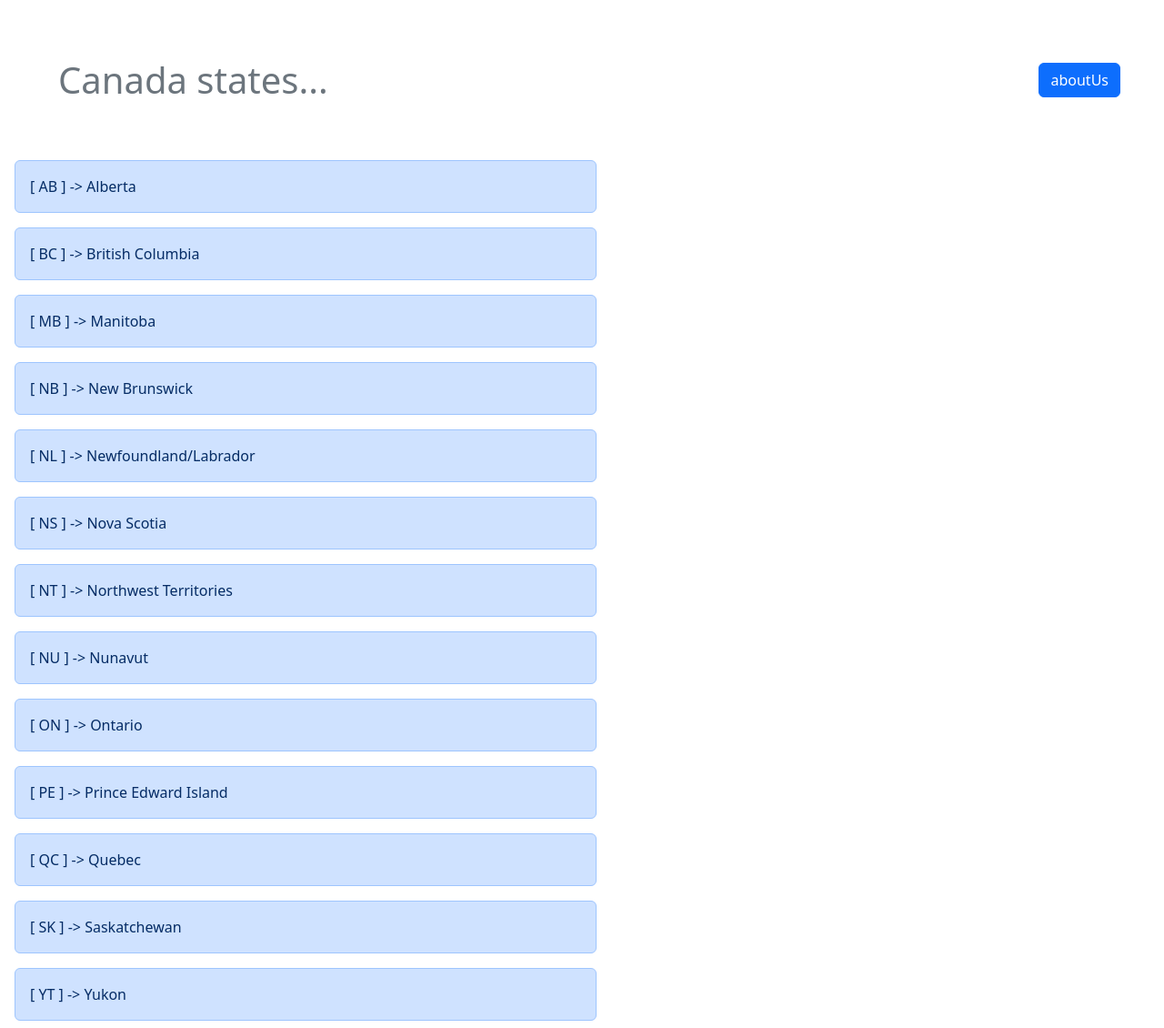
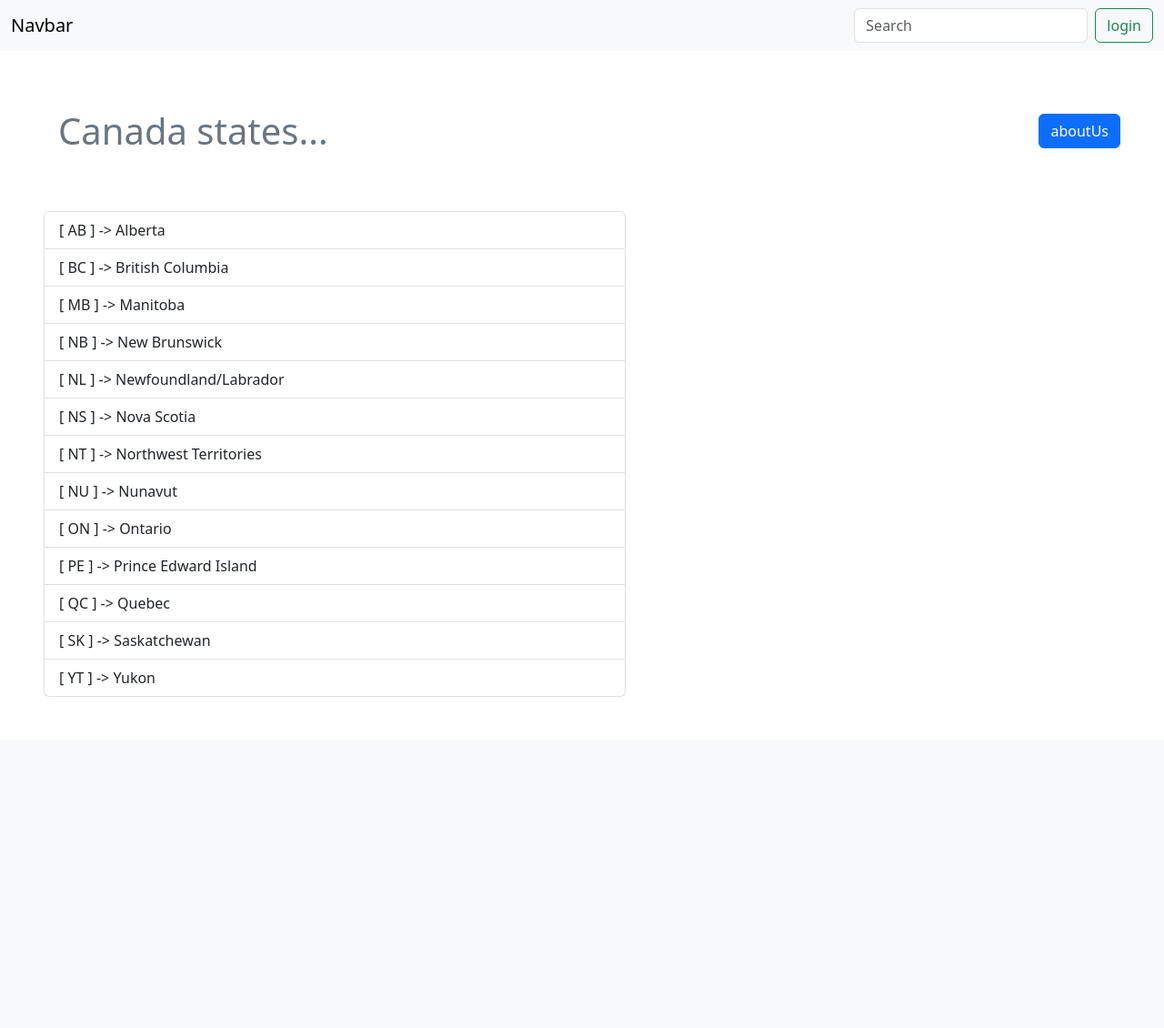
Before and after one commit to abdallaMnsour/php_tasks, a PHP site: page / in a window 1280 px wide. Shown: the whole page at 91% size. After the commit the page ends 766 px from the top, so only its background shows below. Run offline with PHP 8.4, Linux system fonts and the light colour scheme.

Commit message:
make update index.php and header.php

```diff
--- a/4 task/index.php
+++ b/4 task/index.php
@@ -2,15 +2,17 @@
 include 'layout/header.php';
 require_once 'userData/data.php';
 ?>
+
 <div class="d-flex justify-content-between align-items-center m-5">
   <h1 class="text-secondary m-3">Canada states...</h1>
   <a href="aboutus.php" class="btn btn-primary">aboutUs</a>
 </div>
-<?php foreach ($stateList['CA'] as $key => $value) : ?>
 
-  <p class="alert alert-primary w-50 m-3 mb-2"><?= '[ ' . $key . ' ] -> ' . $value ?></p>
+<ul class="list-group m-5 w-50">
 
-<?php
-endforeach;
-include 'layout/footer.php';
-?>
+  <?php foreach ($stateList['CA'] as $key => $value) : ?>
+    <li class="list-group-item"><?= "[ $key ] -> " . $value ?></li>
+  <?php endforeach; ?>
+
+</ul>
+<?php include 'layout/footer.php'; ?>
--- a/4 task/layout/header.php
+++ b/4 task/layout/header.php
@@ -1,3 +1,6 @@
+<?php
+$is_login = true;
+?>
 <!doctype html>
 <html lang="en">
 
@@ -9,3 +12,17 @@
 </head>
 
 <body>
+
+  <nav class="navbar bg-body-tertiary">
+    <div class="container-fluid">
+      <a class="navbar-brand">Navbar</a>
+      <form class="d-flex" role="search">
+        <input class="form-control me-2" type="search" placeholder="Search" aria-label="Search">
+        <?php if ($is_login) : ?>
+          <button class="btn btn-outline-success" type="submit">login</button>
+        <?php else : ?>
+          <button class="btn btn-outline-danger" type="submit">logout</button>
+        <?php endif; ?>
+      </form>
+    </div>
+  </nav>
```
